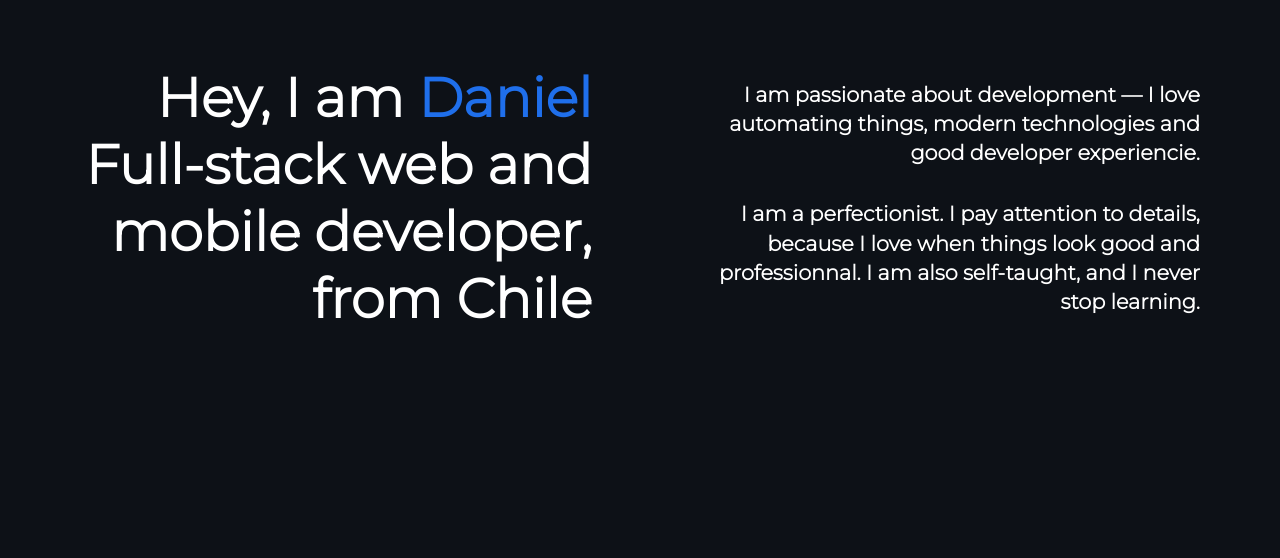
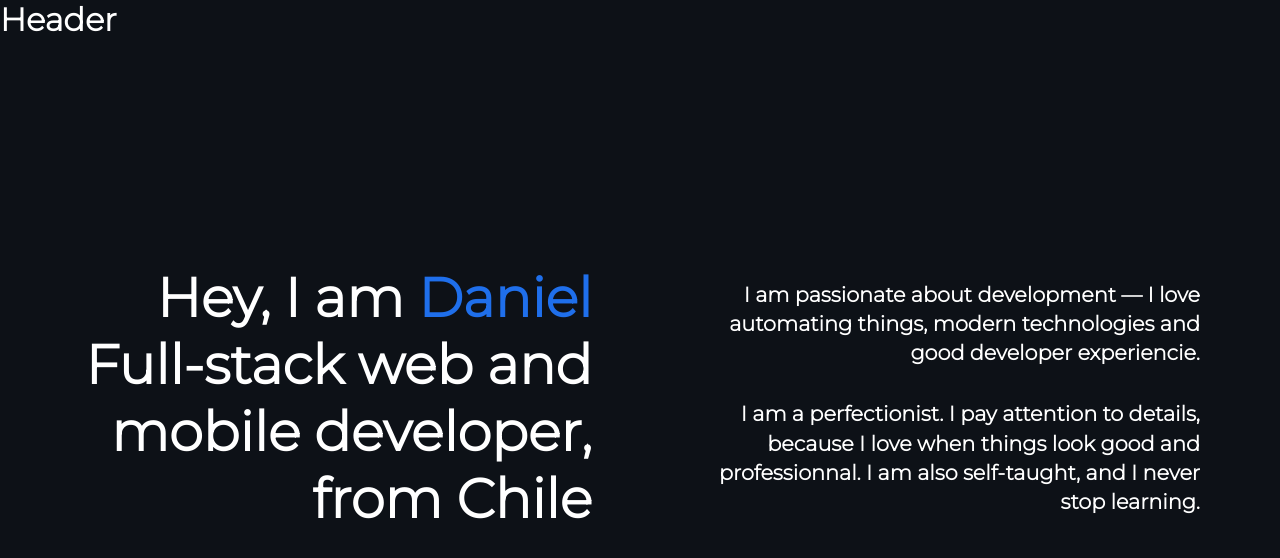
Before and after one commit to danieltadresu/try-app, a React (Create React App) app in the folder academy-web/: page / in a window 1280 px wide. Shown: the top 558 px of the page. Built offline with nearby package versions, Linux system fonts and the light colour scheme.

Commit message:
feat(header): make Header instance on main Component

```diff
--- a/academy-web/src/App.js
+++ b/academy-web/src/App.js
@@ -1,11 +1,10 @@
 import classes from './App.module.css';
+import Header from './components/Header';
 
 function App() {
   return (
     <div className={classes.Body}>
-      <header className={classes.Header}>
-        {/* Header */}
-      </header>
+      <Header />
       <main className={classes.Main}>
         <div className={classes.Box}>
           <h1 className={classes.Title}>
```
